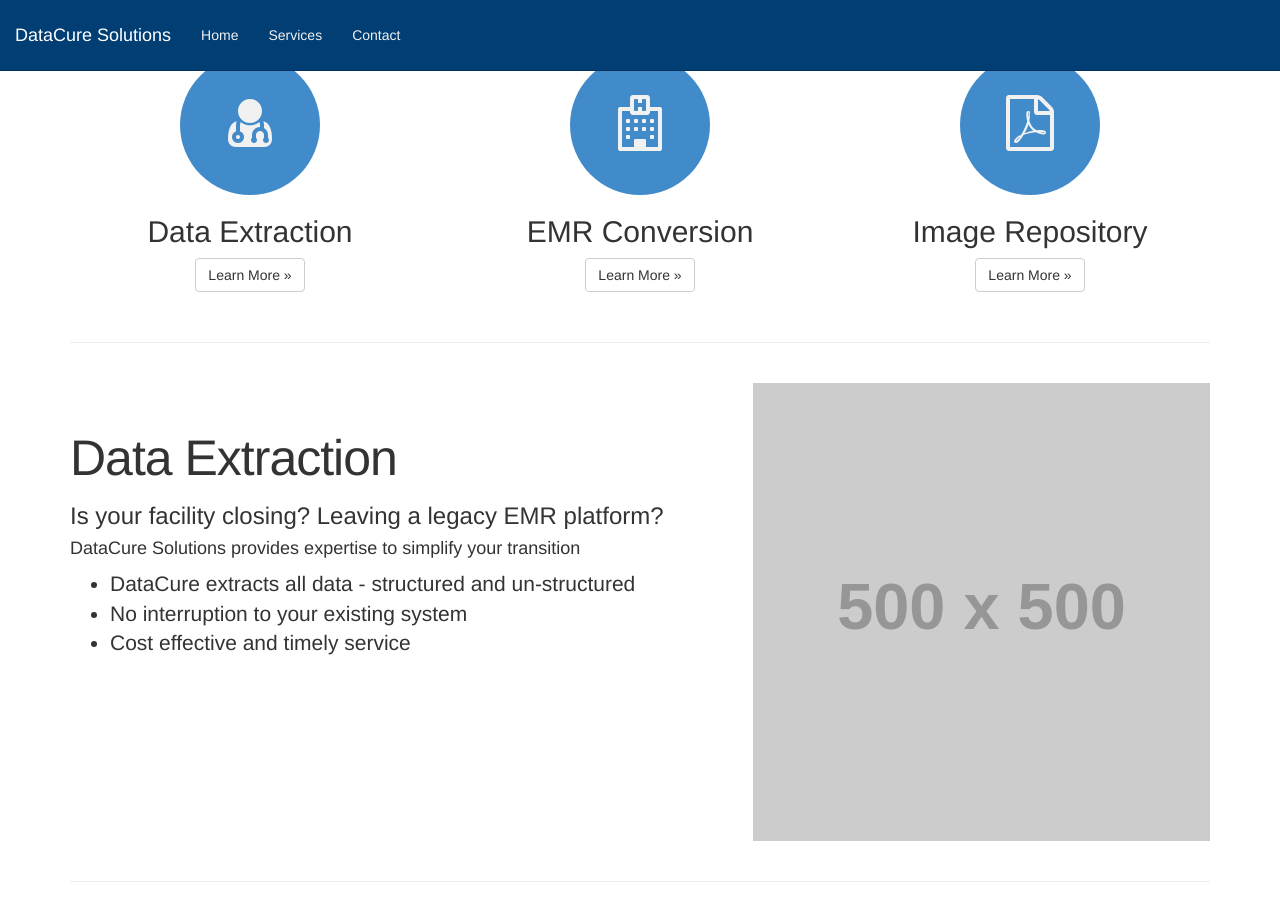
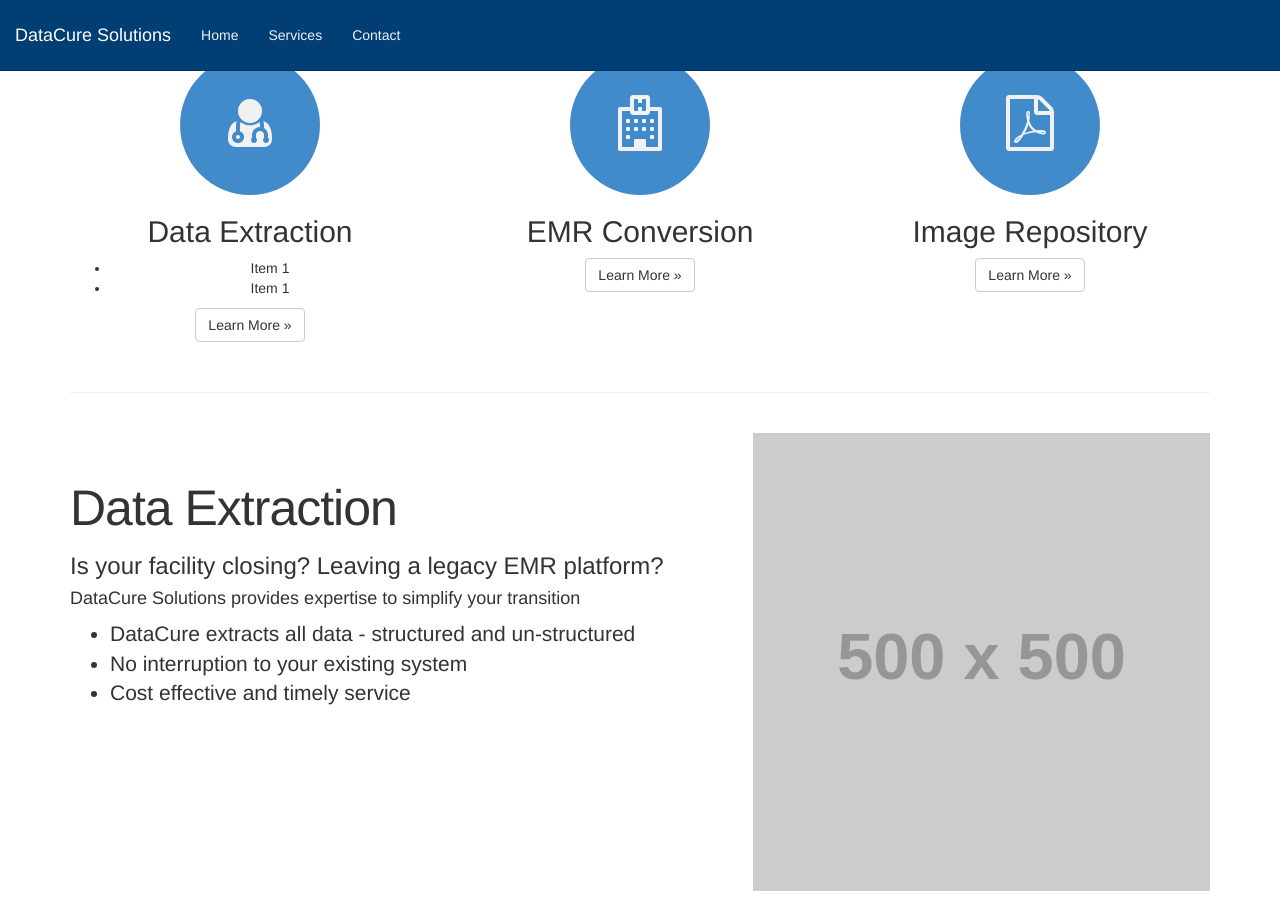
Before and after one commit to datacuresolutions/datacuresolutions.github.io, a Jekyll site: the page built from index.html, in a window 1280 px wide and 900 px high, scrolled down 565 px. Built offline with Jekyll 4.4.1, drawn with Linux system fonts in a browser that asks for light colours; nearby versions of some CDN libraries; library files that are not in the unit come from our copies.

Commit message:
Update service_1_ball.md

```diff
--- a/_includes/content/service_1_ball.md
+++ b/_includes/content/service_1_ball.md
@@ -1 +1,4 @@
 ## Data Extraction
+
+* Item 1
+* Item 1
```
